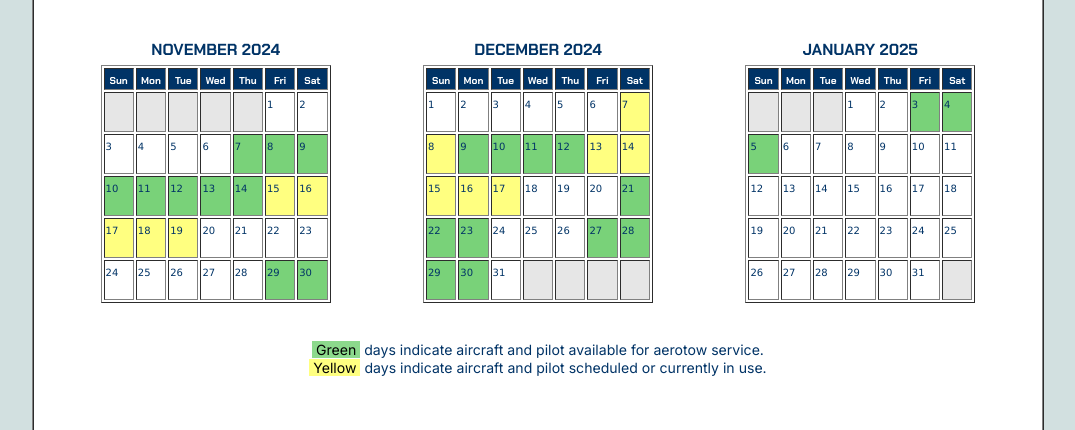
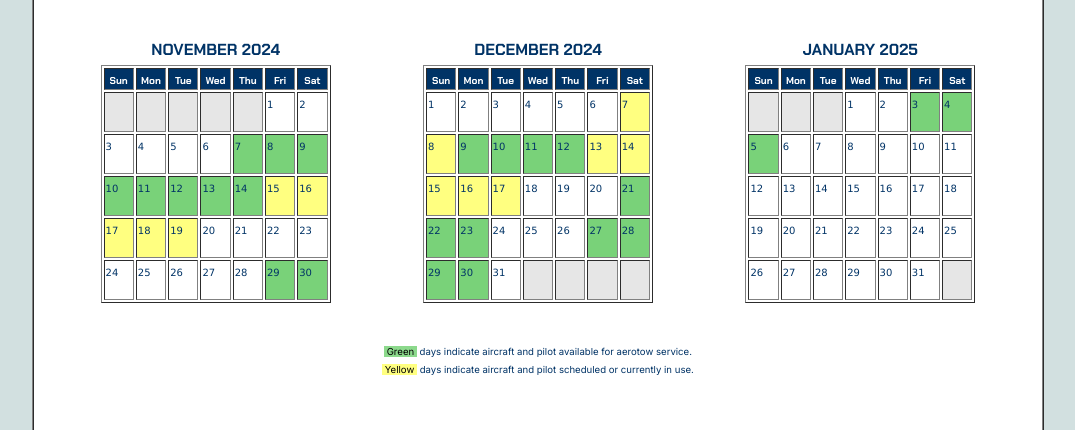
Before and after one commit to lcsranieri/arizona-aerotow, a plain HTML site: page calendar.html in a window 1280 px wide. Shown: the part 304-734 px from the top of the page, without its empty margins (102-1177 px from the left). Drawn offline with Linux system fonts and the light colour scheme.

Commit message:
Update calendar.html

```diff
--- a/calendar.html
+++ b/calendar.html
@@ -1025,12 +1025,12 @@
 														<td width="10%"></td>
 														<td width="80%">
 															<div align="center">
-																<font style="font-size: 1.1vmax; font-family: Inter, sans-serif">
+																<font style="font-size: 1.2vh; font-family: Inter, sans-serif">
 																	<mark style="background-color: #8cd98c;">&nbsp;Green </mark>&nbsp;days indicate aircraft and pilot available for aerotow service.
 																</font>
 															</div>
 															<div align="center">
-																<font style="font-size: 1.1vmax; font-family: Inter, sans-serif">
+																<font style="font-size: 1.2vh; font-family: Inter, sans-serif">
 																	<mark style="background-color: #ffff80;">&nbsp;Yellow </mark>&nbsp;days indicate aircraft and pilot scheduled or currently in use.
 																</font>
 															</div>
```
